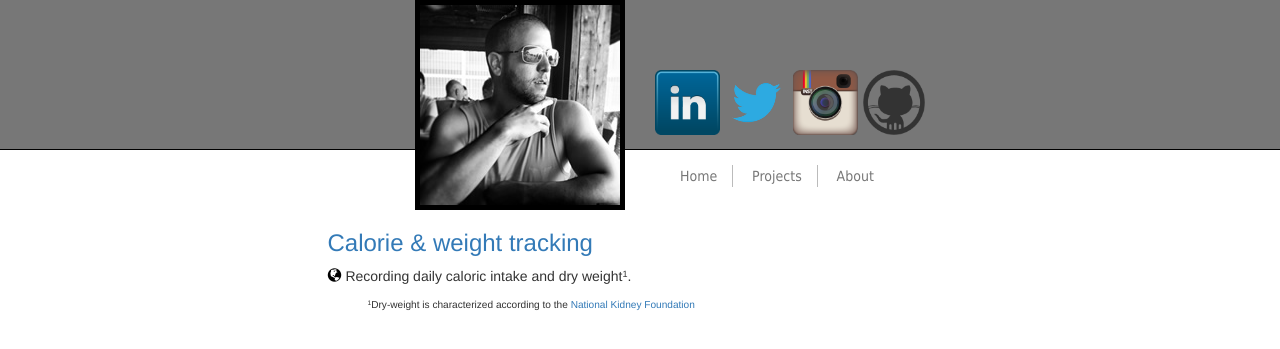
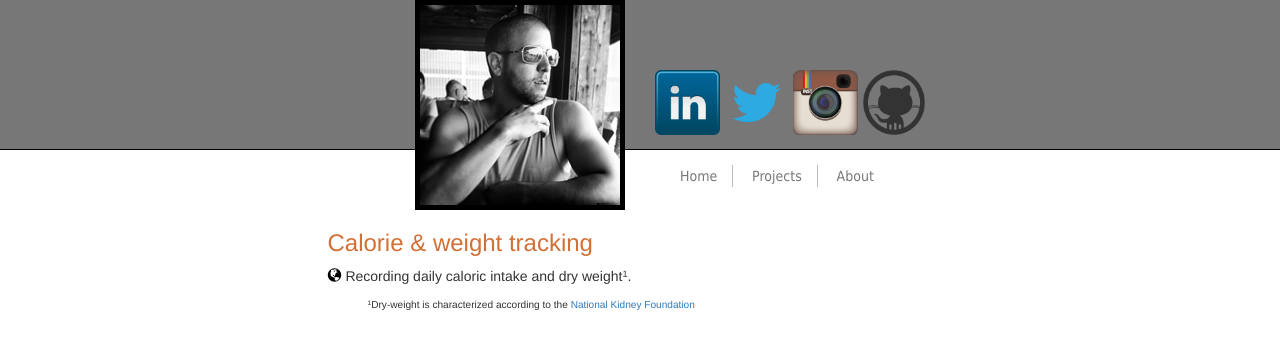
Before and after one commit to Floresj4/floresj4.github.io, a Jekyll site: the page built from projects.html, in a window 1280 px wide. Shown: the top 349 px of the page. Built offline with Jekyll 4.4.1, drawn with Linux system fonts in a browser that asks for light colours; nearby versions of some CDN libraries.

```diff
--- a/_includes/header.html
+++ b/_includes/header.html
@@ -24,8 +24,9 @@
 
 				$dsbld.on('click', function(event) {
 					event.preventDefault();
-				}).hover(function() { $projectStatus.text("coming soon"); },
-						 function() { $projectStatus.text(""); }
+				}).hover(() => {
+						$projectStatus.fadeToggle();
+					}, () => $projectStatus.fadeToggle()
 				);
 			});
 		});
--- a/projects.html
+++ b/projects.html
@@ -4,7 +4,7 @@ layout: simple-page
 
 	<h3 class='project-link'>
 		<a href='#' class='disabled'>Calorie &amp; weight tracking</a>
-		<small class='project-status'></small>
+		<small class='project-status'>Coming soon</small>
 	</h3>
 
 	<p>
--- a/style/site.css
+++ b/style/site.css
@@ -16,9 +16,9 @@ body {
 }
 
 a { cursor:pointer; }
-a:hover{ text-decoration:none !important; }
+.project-link a:hover{ text-decoration:none !important; }
 
-a.project-link {
+.project-link a {
 	color: #D27035;
 }
 a.project-link-icon {
@@ -28,7 +28,8 @@ a.project-link-icon {
 
 small.project-status {
 	padding-left:10px;
-	color: #ff6b6b;
+	color: #D27035;
+	display: none;
 }
 
 sup{
```
